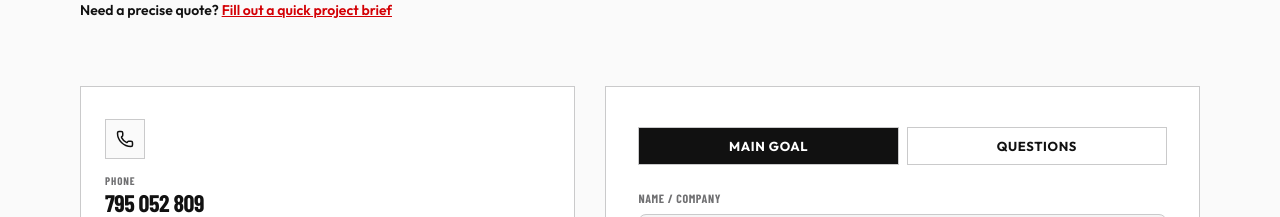
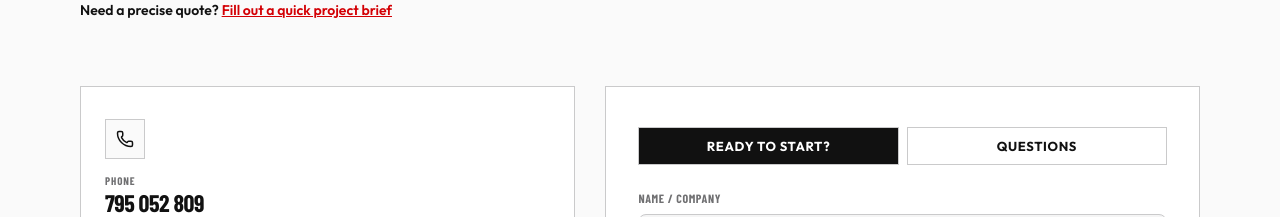
Before and after one commit to Diabue/Portfolio, a React (Vite) app: page / in a window 1280 px wide. Shown: the part 6200-6417 px from the top of the page. Built offline with nearby package versions, Linux system fonts and the light colour scheme; a web font is replaced by a local one.

Commit message:
chore: rename Main Goal tab button to Zdecydowany?

```diff
--- a/src/components/Contact.tsx
+++ b/src/components/Contact.tsx
@@ -285,7 +285,7 @@ const Contact = () => {
                                             textAlign: 'center'
                                         }}
                                     >
-                                        {i18n.language === 'pl' ? 'Główny cel' : 'Main Goal'}
+                                        {i18n.language === 'pl' ? 'Zdecydowany?' : 'Ready to Start?'}
                                     </button>
                                     <button
                                         type="button"
```
